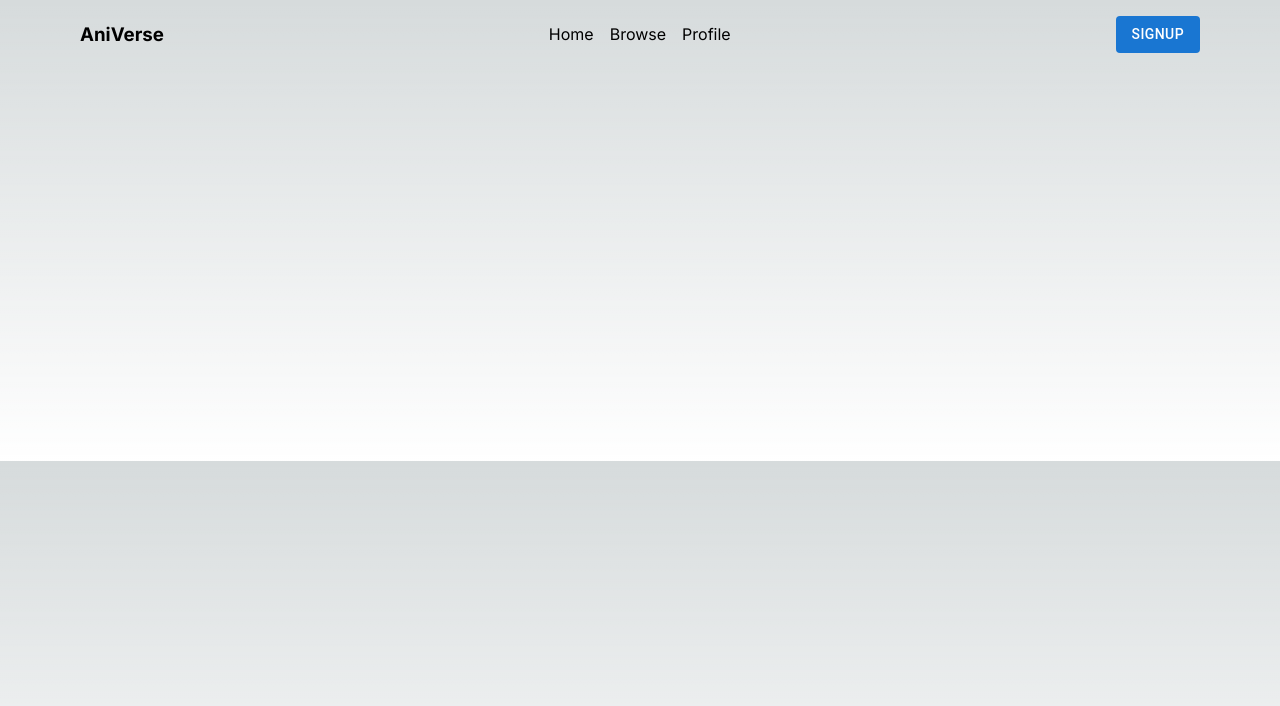
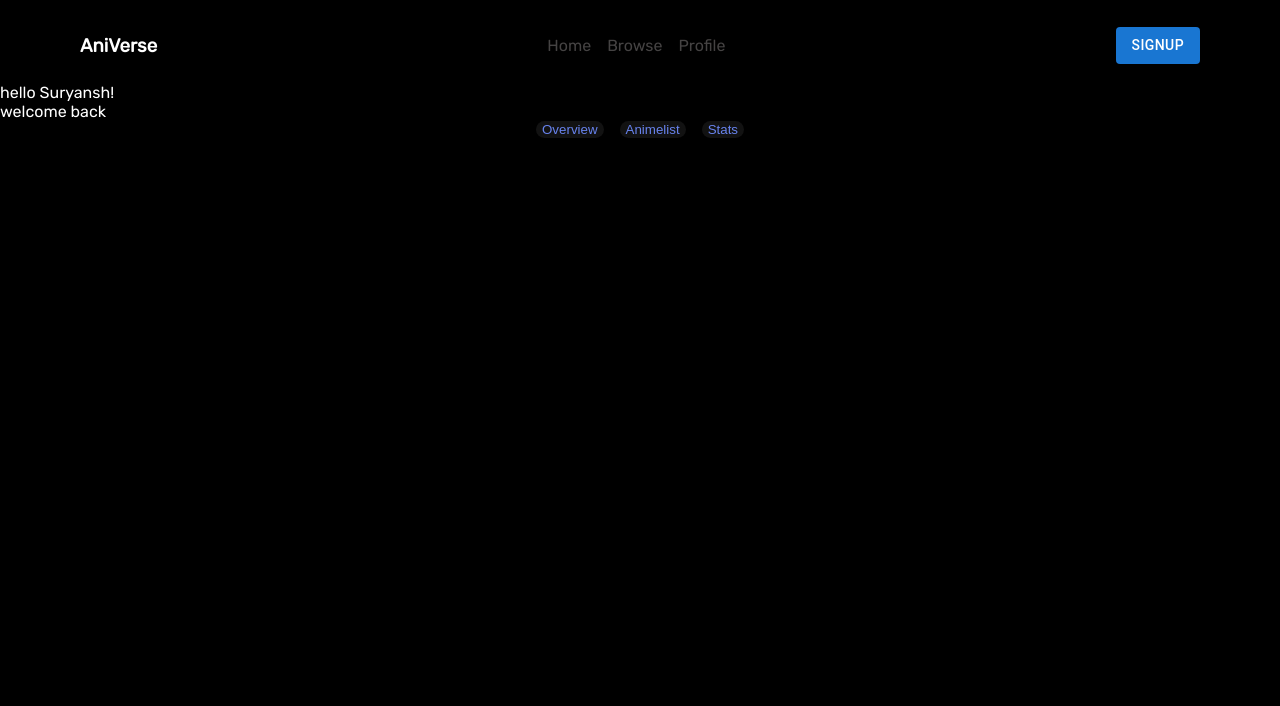
Before and after one commit to suryansh-f-r-i-d-a-y/aniverse, a Next.js app: page /profile in a window 1280 px wide. Shown: the top 706 px of the page. Built offline with nearby package versions, Linux system fonts and the light colour scheme.

Commit message:
css update

```diff
--- a/app/globals.css
+++ b/app/globals.css
@@ -1,4 +1,4 @@
-:root {
+/* :root {
   --max-width: 1100px;
   --border-radius: 12px;
   --font-mono: ui-monospace, Menlo, Monaco, "Cascadia Mono", "Segoe UI Mono",
@@ -104,4 +104,20 @@ a {
   html {
     color-scheme: dark;
   }
+} */
+
+
+
+html , body{
+  margin: 0;
+  padding: 0;
 }
+
+*{
+  box-sizing: border-box;
+}
+
+body{
+  background: black;
+  color: white;
+}
--- a/app/layout.js
+++ b/app/layout.js
@@ -1,8 +1,12 @@
-import { Inter } from "next/font/google";
 import "./globals.css";
 import Navbar from '../components/Navbar'
+import { Rubik } from "next/font/google";
 
-const inter = Inter({ subsets: ["latin"] });
+const rubik = Rubik({
+  subsets:['latin'],
+  weight:'400',
+})
+
 
 export const metadata = {
   title: "AniVerse",
@@ -12,7 +16,7 @@ export const metadata = {
 export default function RootLayout({ children }) {
   return (
     <html lang="en">
-      <body className={inter.className}>
+      <body className={`${rubik.className}`}>
         <Navbar/>
         {children}
         </body>
--- a/app/profile/page.js
+++ b/app/profile/page.js
@@ -1,10 +1,19 @@
-import { Box } from "@mui/material";
+import { Box, Stack } from "@mui/material";
+import styles from '../styles/profile.module.css'
 
 export default function Profile(){
     return(
         <>
-        <Box sx={{height:'50vh', width:'100vw'}} style={{background:'   '}}>
+        <Box sx={{height:'50vh', width:'100vw'}} style={{background:''}}>
+            hello Suryansh! <br/> welcome back
 
+            <Stack direction={'row'} sx={{width:'80%' , margin:'auto' , justifyContent:'center' , gap:"1rem" }}>
+
+            <button className={styles.btn}>Overview</button>
+            <button className={styles.btn}>Animelist</button>
+            <button className={styles.btn}>Stats</button>
+
+            </Stack>
         </Box>
         </>
     );
--- a/app/styles/nav.module.css
+++ b/app/styles/nav.module.css
@@ -3,9 +3,21 @@
     padding-top: 1rem;
     width: 100%;
     align-items: center;
+    box-sizing: border-box;
+    color: white;
 }
 
 .logo{
     display: flex;
     align-items: center;
 }
+
+
+.menu{
+    text-decoration: none;
+    color:#454343;
+}
+
+.menu:hover{
+    color: #ebebeb;
+}
--- a/components/Navbar.jsx
+++ b/components/Navbar.jsx
@@ -2,6 +2,7 @@ import React from 'react'
 import styles from '../app/styles/nav.module.css'
 import Button from '@mui/material/Button';
 import { Stack } from '@mui/material';
+import Link from 'next/link';
 
 const Navbar = () => {
     return (
@@ -9,13 +10,11 @@ const Navbar = () => {
         <Stack  sx={{justifyContent:"space-between"}} className={styles.navbar} direction={'row'}>
                 <h3 className={styles.logo}>AniVerse</h3>
 
-                <Stack direction={'row'}  sx={{listStyleType:'none' , gap:'1rem'}} >
-                       <a href="/"> <li> Home </li></a>
-                       <a href="/browse"><li sx={{}} >Browse</li></a>
-                       <a href="/profile"> <li> Profile </li></a>
-
+                <Stack direction={'row'} sx={{listStyleType:'none' , gap:'1rem'}} classname={styles.menuItems } >
+                    <li><Link href='/' className={styles.menu}> Home </Link> </li>
+                    <li><Link href='/browse' className={styles.menu} > Browse </Link> </li>
+                    <li><Link href='/profile' className={styles.menu} > Profile </Link> </li>
                 </Stack>
-
                 <Button href="/signup" sx={{height:"fit-content"}} variant="contained" disableElevation>
                     SignUp
                 </Button>
--- a/package.json
+++ b/package.json
@@ -14,10 +14,12 @@
     "@mui/icons-material": "^5.15.20",
     "@mui/material": "^5.15.19",
     "@mui/styled-engine-sc": "^6.0.0-alpha.18",
+    "@next/font": "^14.2.4",
     "axios": "^1.7.2",
     "next": "^14.2.4",
     "react": "^18",
     "react-dom": "^18",
+    "react-router-dom": "^6.24.0",
     "styled-components": "^6.1.11"
   },
   "devDependencies": {
```
Also changed, not shown: app/browse/page.js (+27 -5 lines), app/page.module.css (+5 -5 lines), app/styles/card.module.css (+53 -16 lines), components/ImageCard.jsx (+19 -16 lines), 1 other file (tests, documents, lock files or other folders).
